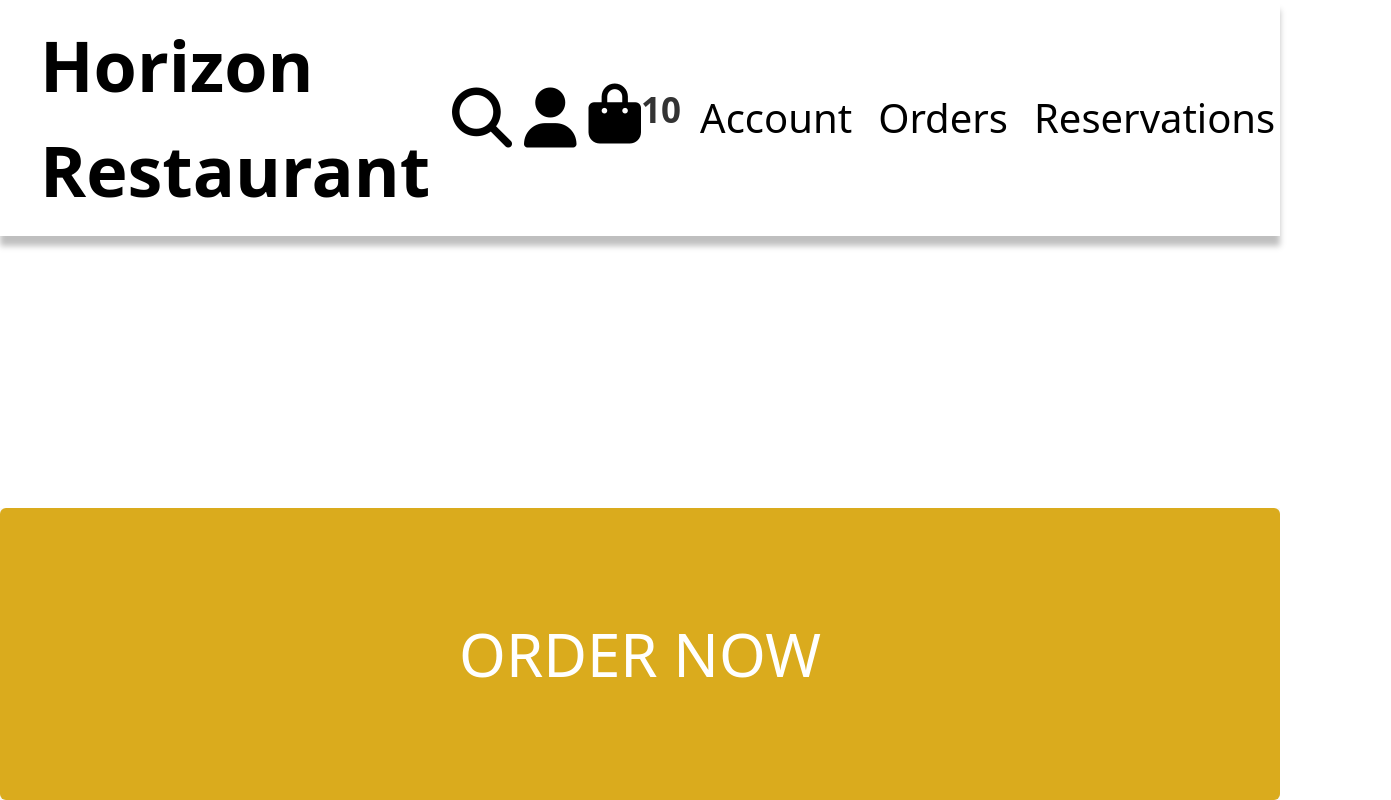
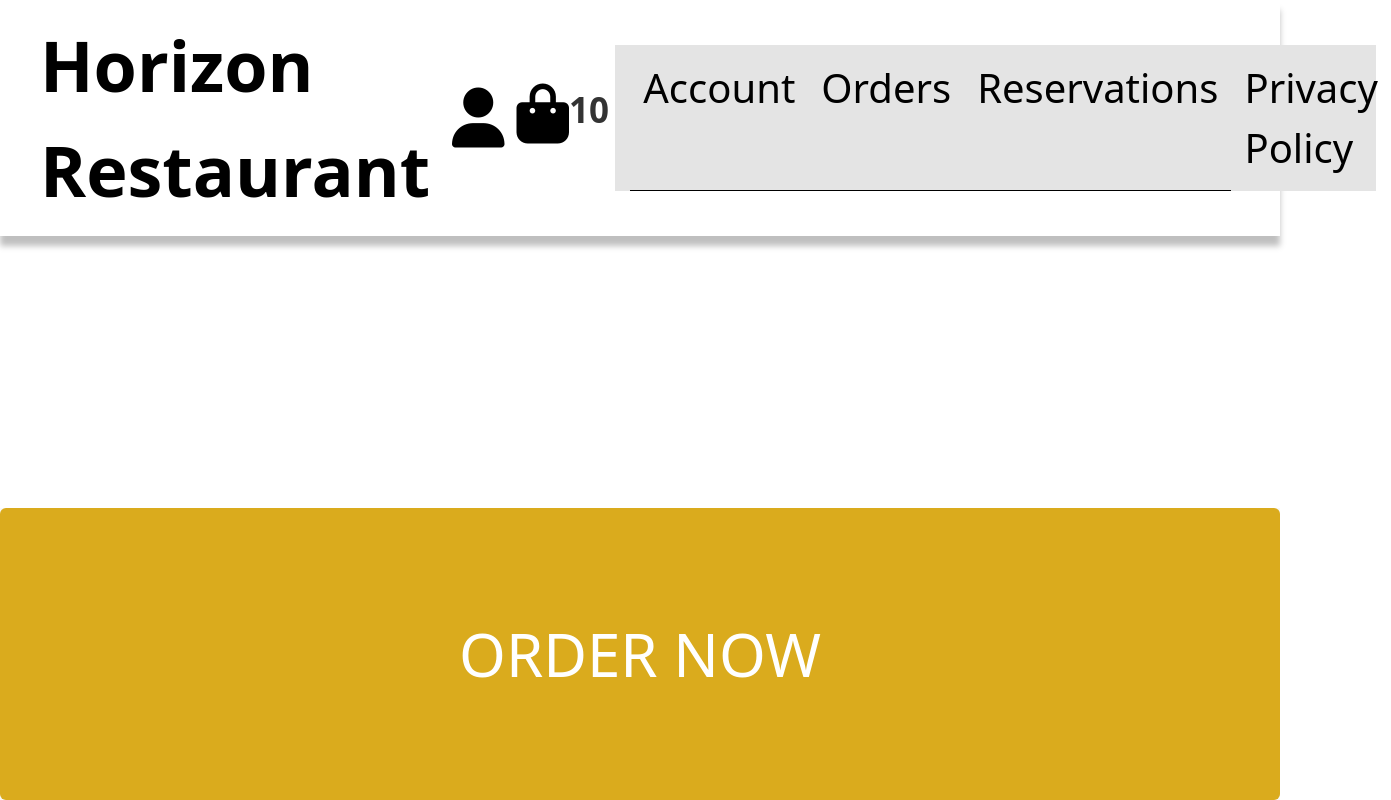
Before and after one commit to willgriffin111/Hoizon-Restaurant-Customer-Website, a plain HTML site: page Mobile-Template/userFrontPage.html in a window 1280 px wide. Shown: the whole page, 1391 px wide, since content can reach past the window. Drawn offline with nearby package versions, Linux system fonts and the light colour scheme.

Commit message:
fixed navabar to look more like deigsns

```diff
--- a/Mobile-Template/userFrontPage.html
+++ b/Mobile-Template/userFrontPage.html
@@ -23,12 +23,6 @@
         <!--Navbar-->
         <nav class="navbar navbar-expand-lg fixed-top1">
           <a class="navbar-brand" href="#">Horizon <br>Restaurant</a>
-            <!--- Search icon --->
-            <button>
-              <a class="nav-btn" aria-current="page" href="#">
-                <i class="fa-solid fa-magnifying-glass"></i>
-            </a>
-            </button>
               <!--- User icon --->
               <button>
                   <a class="nav-btn" aria-current="page" href="#">
@@ -56,6 +50,9 @@
               <li class="nav-item">
                 <a class="nav-link" href="#">Reservations</a>
               </li>
+              <li class="nav-item">
+                <a class="nav-link" href="#">Privacy Policy</a>
+              </li>
             </ul>
           </div>
         </nav>
--- a/Mobile-Template/userfrontPage.css
+++ b/Mobile-Template/userfrontPage.css
@@ -11,6 +11,9 @@ body {
       /* background-color: rgb(41, 41, 41, 0.85) */
       background-color: white;
       box-shadow: 0 10px 6px rgba(0, 0, 0, 0.25);
+      z-index: 10;
+      position: absolute;
+      width: 100%;
     }
 
     .navbar-brand{
@@ -20,10 +23,23 @@ body {
 
     }
 
+    .navbar-nav{
+      padding-left: 2%;
+    }
+
     .nav-item{
       font-size: 40px;
       padding: 5px;
+      border-bottom: 1px solid black; /* Adjust the thickness and color as needed */
+      padding-bottom: 5px; /* Adjust the space between the text and the line */
+      width: 95%;
     }
+
+    .nav-item:last-child{
+
+      border-bottom: none;
+    }
+
     .nav-link{
       color: black;
     }
@@ -48,11 +64,15 @@ body {
       display:flex ;
       text-decoration: none;
     }
+
+    .navbar-collapse{
+      background: rgb(228, 228, 228);
+    }
     .top-bg {
       background-image: url('images/FrontBackground.jpg');
       background-size: cover;
       background-position: center;
-    height: 400px; /* Adjust the height as needed */
+      height: 400px;
       width: 100%;
       display: none;
     }
--- a/Webpages/userAccountPage.css
+++ b/Webpages/userAccountPage.css
@@ -11,6 +11,9 @@ body {
     /* background-color: rgb(41, 41, 41, 0.85) */
     background-color: white;
     box-shadow: 0 10px 6px rgba(0, 0, 0, 0.25);
+    z-index: 10;
+    position: absolute;
+    width: 100%;
   }
 
   .navbar-brand{
@@ -20,10 +23,23 @@ body {
 
   }
 
+  .navbar-nav{
+    padding-left: 2%;
+  }
+
   .nav-item{
     font-size: 40px;
     padding: 5px;
+    border-bottom: 1px solid black; /* Adjust the thickness and color as needed */
+    padding-bottom: 5px; /* Adjust the space between the text and the line */
+    width: 95%;
   }
+
+  .nav-item:last-child{
+
+    border-bottom: none;
+  }
+
   .nav-link{
     color: black;
   }
@@ -48,6 +64,10 @@ body {
     display:flex ;
     text-decoration: none;
   }
+
+  .navbar-collapse{
+    background: rgb(228, 228, 228);
+  }
   .top-bg {
     background-image: url('images/FrontBackground.jpg');
     background-size: cover;
@@ -57,8 +77,12 @@ body {
     display: none;
   }
 
+
+
   .container-fluid{
     text-align: center;
+    top: 300px;
+    position: relative;
   }
 
 .user-image{
```
Also changed, not shown: Webpages/UserAccount.html (+3 -0 lines). Lines whose indentation alone changed are shown as unchanged.
